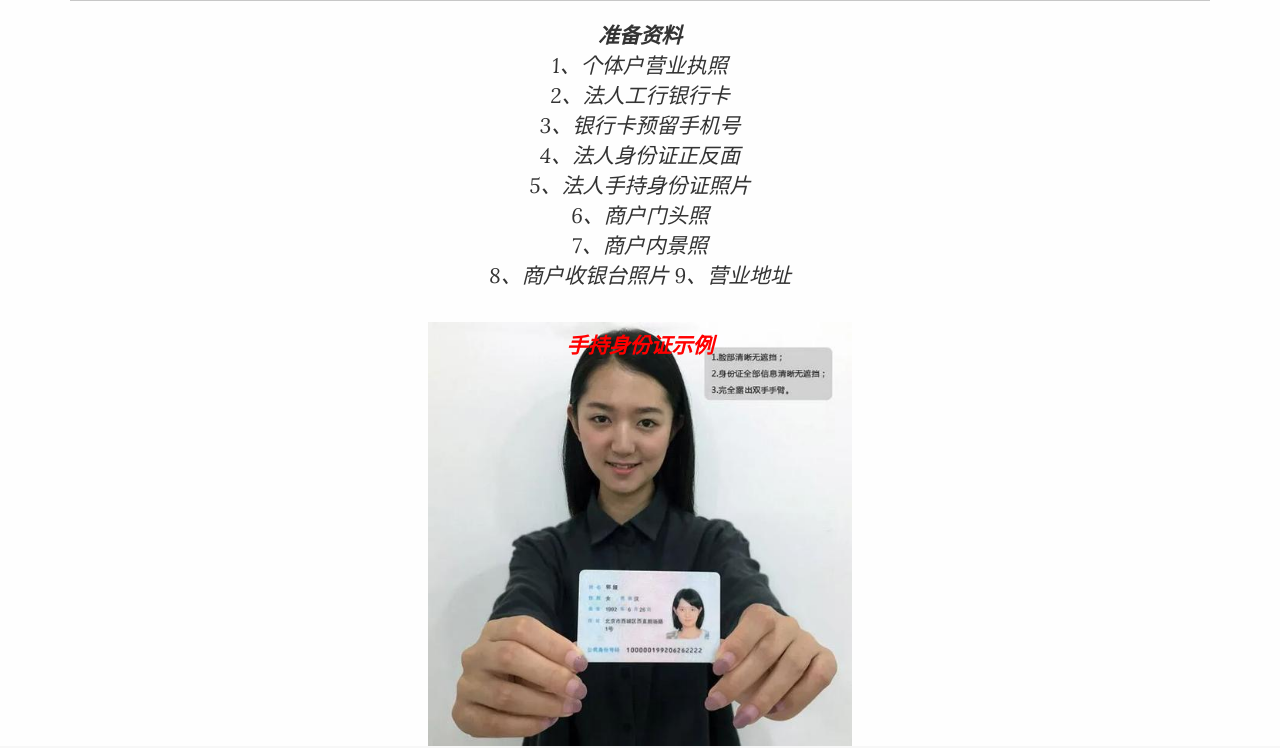
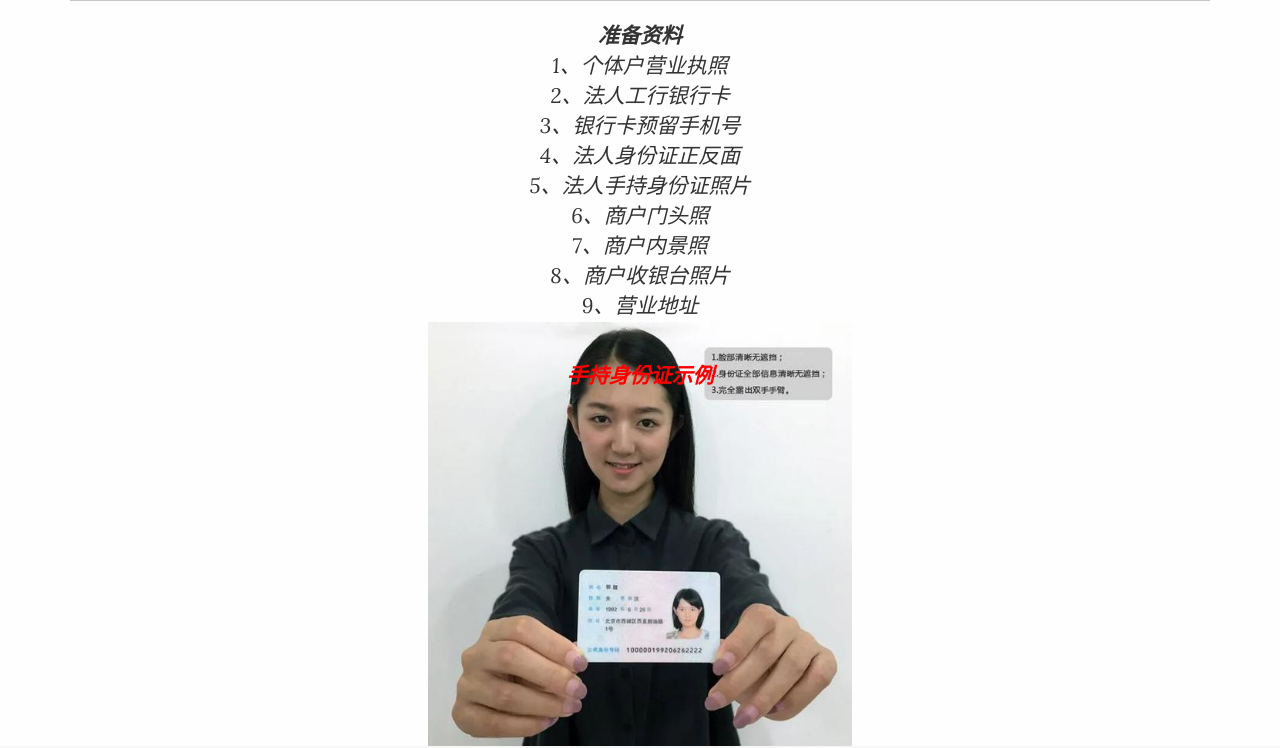
Before and after one commit to sssmp/icbc, a plain HTML site: page index.html in a window 1280 px wide. Shown: the part 54-802 px from the top of the page. Drawn offline with Linux system fonts and the light colour scheme; a script that the page names is missing.

Commit message:
Update index.html

```diff
--- a/index.html
+++ b/index.html
@@ -53,7 +53,7 @@
 				 5、法人手持身份证照片<br>
 				 6、商户门头照<br>
 				 7、商户内景照<br>
-				 8、商户收银台照片
+				 8、商户收银台照片<br>
 			         9、营业地址<br><br>
 				 </p>
 				 <strong><font color="red">手持身份证示例 </font></strong>
```
